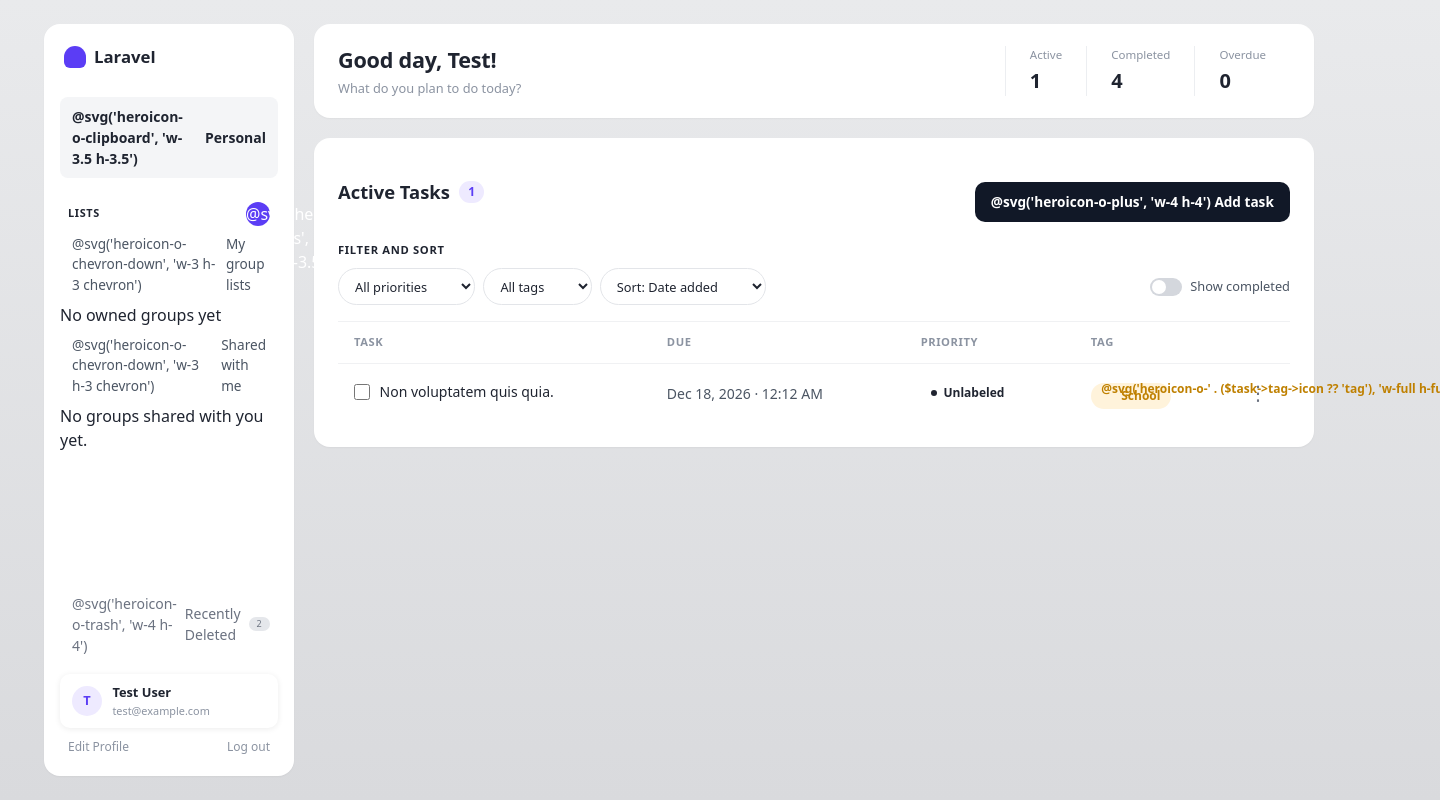
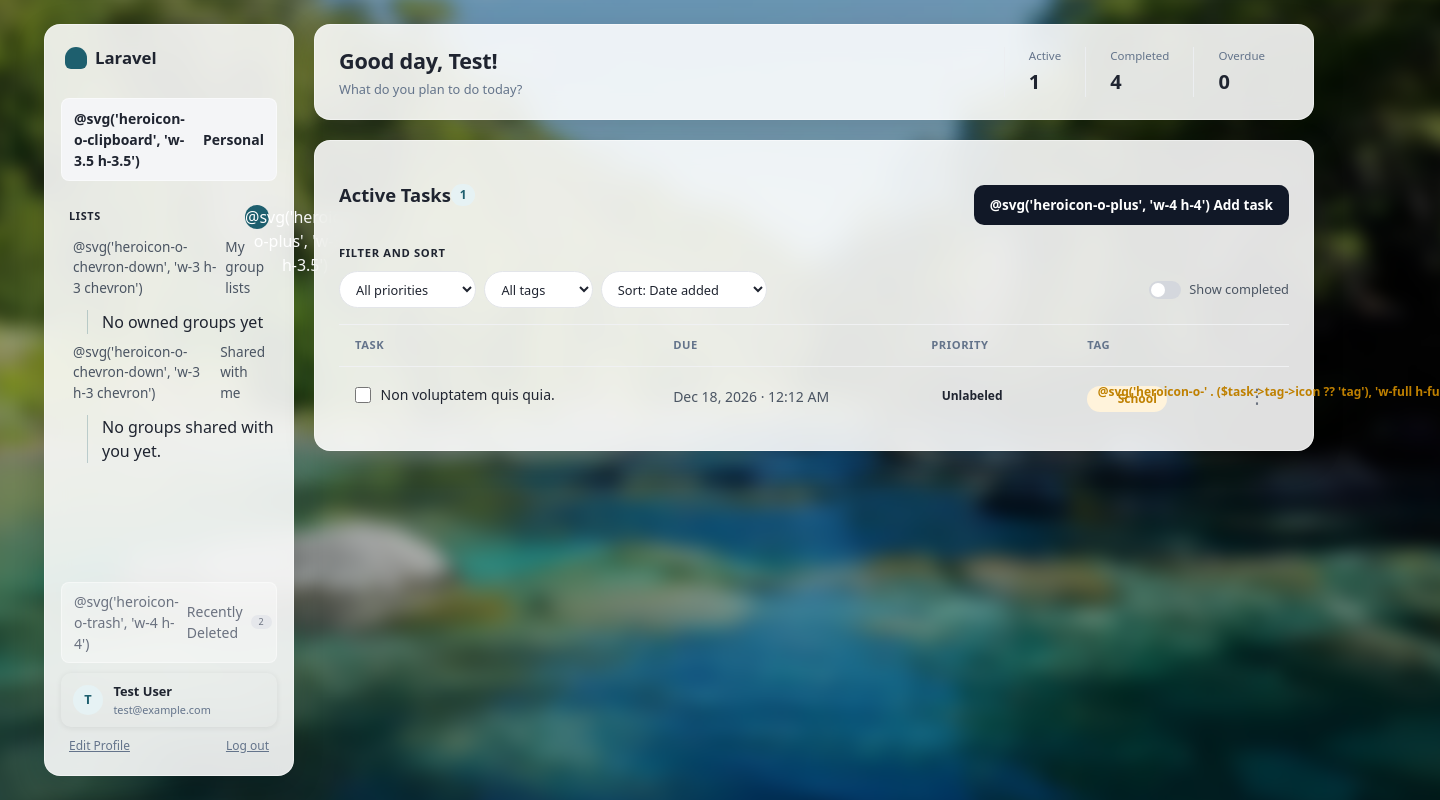
Before and after one commit to cmsc128-git2gether/lock-in, a Laravel app: page /home in a window 1440 px wide; the page is wider, and only the part inside the window is pictured. Run offline with Laravel 12, Linux system fonts and the light colour scheme; a user stored in the database is signed in; data comes from the database, SQL or seed files in the repository; data that the repository does not hold is empty; style sheets or scripts are compiled from the project's sources.

Commit message:
feat: enhance email input functionality and update styles for better UI

```diff
--- a/resources/css/app.css
+++ b/resources/css/app.css
@@ -8,10 +8,10 @@
 @theme {
     --font-sans: 'Instrument Sans', ui-sans-serif, system-ui, sans-serif, 'Apple Color Emoji', 'Segoe UI Emoji',
         'Segoe UI Symbol', 'Noto Color Emoji';
-    --color-accent: #5b3df5;
-    --color-accent-soft: #eeeaff;
+    --color-accent: #1e5f6e;
+    --color-accent-soft: #e6f2f4;
     --color-ink: #1f2430;
-    --color-muted: #8b93a1;
+    --color-muted: #64748b;
     --radius-card: 16px;
 }
 
@@ -41,10 +41,24 @@ body.default-bg {
 
 /* -------app shell ------- */
 .app-bg {
+    position: relative;
     min-height: 100vh;
-    background: linear-gradient(180deg, #e9eaec, #d9dadd);
+    background: none;
     color: var(--color-ink);
 }
+
+.app-bg::before {
+    content: '';
+    position: fixed;
+    inset: 0;
+    background:
+        linear-gradient(rgba(0, 0, 0, 0.3), rgba(0, 0, 0, 0.3)),
+        url('../images/pretty_forest2.jpg') center / cover no-repeat;
+    filter: blur(8px);
+    transform: scale(1.1);
+    z-index: -1;
+}
+
 
 .app-shell {
     display: flex;
@@ -71,11 +85,15 @@ body.default-bg {
     min-height: calc(100vh - 3rem);
     display: flex;
     flex-direction: column;
-    background: #fff;
+    background: rgba(255, 255, 255, 0.88);
+    backdrop-filter: blur(12px);
+    -webkit-backdrop-filter: blur(12px);
+    border: 1px solid rgba(255, 255, 255, 0.45);
     border-radius: var(--radius-card);
     padding: 1.25rem 1rem;
-    box-shadow: 0 1px 2px rgba(0,0,0,.04);
+    box-shadow: 0 8px 32px rgba(0, 0, 0, 0.14);
 }
+
 
 .sidebar-top {
     display: flex;
@@ -162,6 +180,19 @@ body.default-bg {
     color: #4b5563;
     text-decoration: none;
     border-style: 1 px dashed #e3e5e9;
+    background: rgba(255, 255, 255, 0.35);
+    border: 1px solid rgba(255, 255, 255, 0.45);
+}
+
+.sidebar-item:hover {
+    transform: translateX(2px);
+    background: #f4f5f7;
+}
+
+.sidebar-item.active {
+    background: #f4f5f7;
+    color: var(--color-ink);
+    font-weight: 600;
 }
 
 .sidebar-add {
@@ -174,19 +205,44 @@ body.default-bg {
     height: 12px;
 }
 
-.sidebar-item:hover {
-    background: #f4f5f7;
+.sidebar-sublist {
+    display: flex;
+    flex-direction: column;
+    gap: .3rem;
+    margin-left: 1.65rem;
+    padding-left: .85rem;
+    margin-top: .25rem;
+    border-left: 1.5px solid rgba(30, 95, 110, 0.25);
 }
 
-.sidebar-item.active {
-    background: #f4f5f7;
-    color: var(--color-ink);
-    font-weight: 600;
-}
+
 .sidebar-item.sub {
-    padding-left: 2rem;
+    padding: .35rem .65rem;
+    font-size: .83rem;
+    background: transparent;
+    border-color: transparent;
     flex-wrap: wrap;
 }
+
+.sidebar-item.sub::before {
+    content: '•';
+    font-size: .9rem;
+    line-height: 1;
+    color: var(--color-muted);
+}
+
+.sidebar-item.sub:hover,
+.sidebar-item.sub.active {
+    background: rgba(255, 255, 255, 0.78);
+    border-color: rgba(30, 95, 110, 0.25);
+}
+
+.sidebar-item.sub.active::before {
+    color: var(--color-accent);
+}
+
+
+
 
 .sidebar-owner {
     width: 100%;
@@ -216,6 +272,8 @@ body.default-bg {
 .sidebar-group:not([open]) .chevron {
     transform: rotate(-90deg);
 }
+
+
 
 .group-layout {
     display: grid;
@@ -287,7 +345,7 @@ body.default-bg {
     padding: 0;
     color: var(--color-muted);
     cursor: pointer;
-    text-decoration: none;
+    text-decoration: underline;
 }
 .user-actions a:hover,
 .user-actions button:hover { color: var(--color-ink); }
@@ -315,9 +373,12 @@ body.default-bg {
 
 /* ---------- shared card ---------- */
 .card {
-    background: #fff;
+    background: rgba(255, 255, 255, 0.88);
+    backdrop-filter: blur(12px);
+    -webkit-backdrop-filter: blur(12px);
+    border: 1px solid rgba(255, 255, 255, 0.45);
     border-radius: var(--radius-card);
-    box-shadow: 0 1px 2px rgba(0, 0, 0, 0.04);
+    box-shadow: 0 8px 32px rgba(0, 0, 0, 0.14);
 }
 
 .app-shell .main-content {
@@ -429,7 +490,7 @@ body.default-bg {
 .task-title {
     display: flex;
     align-items: center;
-    gap: .6rem;
+    row-gap: .6rem;
     font-size: 1.15rem;
     font-weight: 700;
 }
@@ -651,7 +712,6 @@ body.default-bg {
     padding-block: 0;
 }
 .priority::before {
-    content: '';
     width: 6px; height: 6px;
     border-radius: 50%;
     background: currentColor;
@@ -1243,6 +1303,32 @@ body.default-bg {
     stroke: #3b82f6;
 }
 
+/* adding new list */
+.email-inputs-list {
+    display: flex;
+    flex-direction: column;
+    gap: 8px;
+    margin-bottom: 10px;
+}
+
+.email-input-row {
+    display: flex;
+    align-items: center;
+    gap: 8px;
+}
+
+.email-input-row input {
+    flex: 1;
+}
+
+.add-email-row-btn {
+    align-self: flex-start;
+    margin-bottom: 12px;
+}
+
+
+
+
 
 
 /* ------ misc ------*/
@@ -1261,6 +1347,8 @@ body.default-bg {
     color: #6b7280;
     text-decoration: none;
     font-size: 14px;
+    background: rgba(255, 255, 255, 0.35);
+    border: 1px solid rgba(255, 255, 255, 0.45);
 }
 .sidebar-trash:hover { background: #f1f5f9; color: #132224; }
 .sidebar-trash.is-active { background: #1f5f66; color: #fff; }
--- a/resources/js/app.js
+++ b/resources/js/app.js
@@ -263,14 +263,16 @@ function togglePassword(inputId, button) {
 
 function addEmailField() {
     const container = document.getElementById('email-inputs-container');
+    if (!container) return;
+
     const wrapper = document.createElement('div');
-    wrapper.style.display = 'flex';
-    wrapper.style.gap = '8px';
+    wrapper.className = 'email-input-row';
     wrapper.innerHTML = `
-        <input type="email" name="emails[]" placeholder="teammate@example.com" style="flex: 1;">
-        <button type="button" class="btn btn-outline" onclick="this.parentElement.remove()">Remove</button>
+        <input type="email" name="emails[]" placeholder="teammate@example.com">
+        <button type="button" class="btn btn-outline remove-email-btn" onclick="this.parentElement.remove()" aria-label="Remove email">&times;</button>
     `;
     container.appendChild(wrapper);
+    wrapper.querySelector('input').focus();
 }
 
 //grid selector for custom tags:
@@ -301,8 +303,23 @@ document.addEventListener('click', () => {
 document.addEventListener('DOMContentLoaded', () => {
     const showDone = document.getElementById('showDone');
     if (showDone) activeFilters.status = showDone.checked ? '' : 'active';
+
+    // for the email class deisgn
+    const emailInput = document.getElementById('email-input');
+    const addEmailBtn = document.getElementById('add-email-btn');
+
+    if (emailInput && addEmailBtn) {
+        addEmailBtn.addEventListener('click', addEmailChip);
+
+        emailInput.addEventListener('keydown', (e) => {
+            if (e.key === 'Enter') {
+                e.preventDefault();
+            }
+        });
+    }
     applyFilters();
 });
+
 
 
 window.updateTaskCount = updateTaskCount;
```
Also changed, not shown: resources/images/pretty_forest2.jpg (added).
